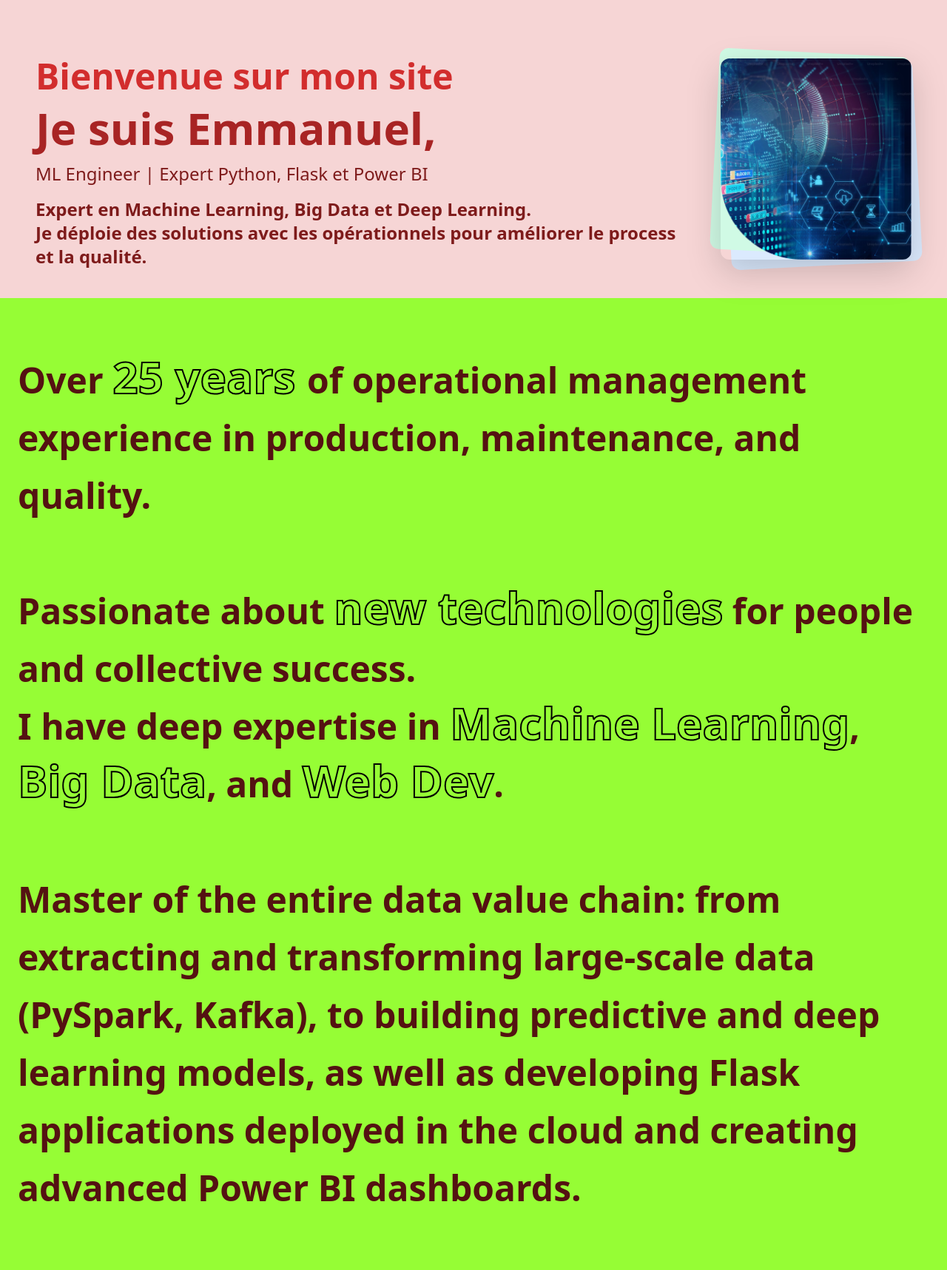
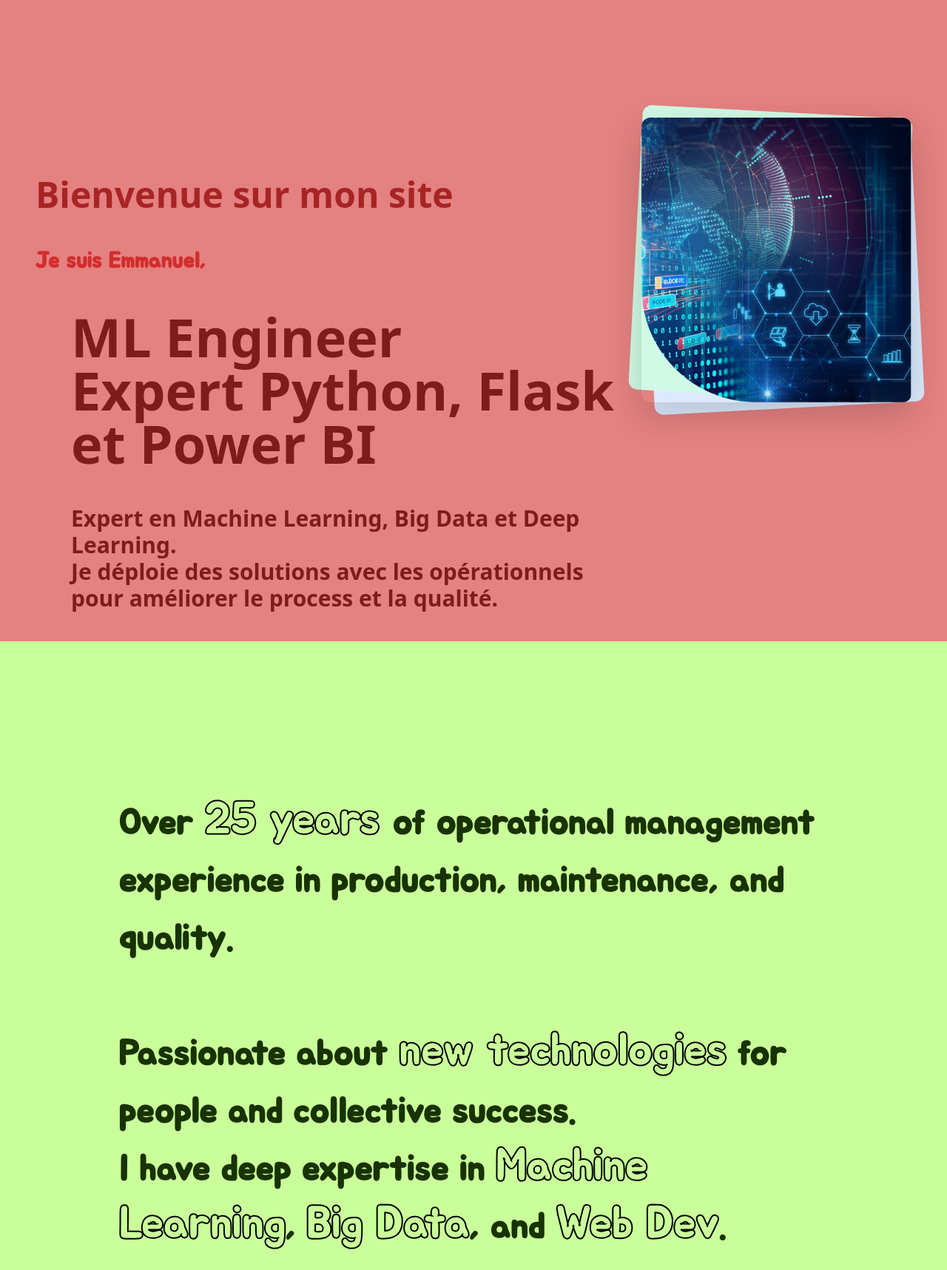
Before and after one commit to galilee57/flask_app, a Flask app: page / in a window 1280 px wide. Shown: the part 81-1798 px from the top of the page at 74% size. Run offline with Flask 3, Linux system fonts and the light colour scheme.

Commit message:
Skills page first dev

```diff
--- a/app/main/static/css/output.css
+++ b/app/main/static/css/output.css
@@ -1,9 +1,12 @@
 /*! tailwindcss v4.1.18 | MIT License | https://tailwindcss.com */
+@import url('https://fonts.googleapis.com/css2?family=Roboto:ital,wght@0,100..900;1,100..900&display=swap');
+@import url('https://fonts.googleapis.com/css2?family=Jua&display=swap');
 @layer properties;
 @layer theme, base, components, utilities;
 @layer theme {
   :root, :host {
-    --font-sans: "Roboto", system-ui, sans-serif;
+    --font-sans: ui-sans-serif, system-ui, sans-serif, "Apple Color Emoji",
+      "Segoe UI Emoji", "Segoe UI Symbol", "Noto Color Emoji";
     --font-mono: ui-monospace, SFMono-Regular, Menlo, Monaco, Consolas, "Liberation Mono",
       "Courier New", monospace;
     --color-emerald-100: oklch(95% 0.052 163.051);
@@ -16,22 +19,22 @@
     --color-gray-900: oklch(21% 0.034 264.665);
     --color-white: #fff;
     --spacing: 0.25rem;
-    --container-7xl: 80rem;
+    --text-sm: 0.875rem;
+    --text-sm--line-height: calc(1.25 / 0.875);
+    --text-lg: 1.125rem;
+    --text-lg--line-height: calc(1.75 / 1.125);
     --text-xl: 1.25rem;
     --text-xl--line-height: calc(1.75 / 1.25);
     --text-2xl: 1.5rem;
     --text-2xl--line-height: calc(2 / 1.5);
     --text-3xl: 1.875rem;
     --text-3xl--line-height: calc(2.25 / 1.875);
-    --text-4xl: 2.25rem;
-    --text-4xl--line-height: calc(2.5 / 2.25);
     --text-5xl: 3rem;
     --text-5xl--line-height: 1;
     --text-6xl: 3.75rem;
     --text-6xl--line-height: 1;
     --text-7xl: 4.5rem;
     --text-7xl--line-height: 1;
-    --font-weight-light: 300;
     --font-weight-bold: 700;
     --leading-relaxed: 1.625;
     --radius-lg: 0.5rem;
@@ -41,14 +44,21 @@
     --default-transition-timing-function: cubic-bezier(0.4, 0, 0.2, 1);
     --default-font-family: var(--font-sans);
     --default-mono-font-family: var(--font-mono);
+    --font-roboto: "Roboto", system-ui, sans-serif;
+    --font-jua: "Jua", system-ui, sans-serif;
     --color-primary-50: #fbeaea;
     --color-primary-100: #f6d5d5;
     --color-primary-300: #e48181;
+    --color-primary-400: #db5757;
     --color-primary-500: #d22d2d;
     --color-primary-600: #a82424;
     --color-primary-700: #7e1b1b;
     --color-primary-800: #541212;
-    --color-secondary-400: #96fd35;
+    --color-secondary-200: #cafe9a;
+    --color-secondary-900: #193201;
+    --spacing-1\/6-screen: 16.6667vw;
+    --spacing-1\/4-screen: 25vw;
+    --spacing-1\/8-screen: 12.5vw;
   }
 }
 @layer base {
@@ -245,17 +255,11 @@
   .col-auto {
     grid-column: auto;
   }
-  .col-span-3 {
-    grid-column: span 3 / span 3;
+  .col-span-4 {
+    grid-column: span 4 / span 4;
   }
-  .col-span-9 {
-    grid-column: span 9 / span 9;
-  }
-  .col-span-12 {
-    grid-column: span 12 / span 12;
-  }
-  .col-start-1 {
-    grid-column-start: 1;
+  .col-span-8 {
+    grid-column: span 8 / span 8;
   }
   .container {
     width: 100%;
@@ -305,14 +330,26 @@
   .mt-10 {
     margin-top: calc(var(--spacing) * 10);
   }
+  .mt-12 {
+    margin-top: calc(var(--spacing) * 12);
+  }
   .mt-20 {
     margin-top: calc(var(--spacing) * 20);
+  }
+  .mt-40 {
+    margin-top: calc(var(--spacing) * 40);
   }
   .mt-auto {
     margin-top: auto;
   }
-  .mr-4 {
-    margin-right: calc(var(--spacing) * 4);
+  .mr-1\/4-screen {
+    margin-right: var(--spacing-1\/4-screen);
+  }
+  .mr-1\/6-screen {
+    margin-right: var(--spacing-1\/6-screen);
+  }
+  .mr-1\/8-screen {
+    margin-right: var(--spacing-1\/8-screen);
   }
   .mr-10 {
     margin-right: calc(var(--spacing) * 10);
@@ -332,11 +369,38 @@
   .mb-4 {
     margin-bottom: calc(var(--spacing) * 4);
   }
+  .mb-5 {
+    margin-bottom: calc(var(--spacing) * 5);
+  }
+  .mb-8 {
+    margin-bottom: calc(var(--spacing) * 8);
+  }
+  .mb-10 {
+    margin-bottom: calc(var(--spacing) * 10);
+  }
+  .mb-20 {
+    margin-bottom: calc(var(--spacing) * 20);
+  }
+  .mb-30 {
+    margin-bottom: calc(var(--spacing) * 30);
+  }
   .ml-1 {
     margin-left: calc(var(--spacing) * 1);
   }
+  .ml-1\/4-screen {
+    margin-left: var(--spacing-1\/4-screen);
+  }
+  .ml-1\/6-screen {
+    margin-left: var(--spacing-1\/6-screen);
+  }
+  .ml-1\/8-screen {
+    margin-left: var(--spacing-1\/8-screen);
+  }
   .ml-10 {
     margin-left: calc(var(--spacing) * 10);
+  }
+  .ml-12 {
+    margin-left: calc(var(--spacing) * 12);
   }
   .block {
     display: block;
@@ -368,6 +432,18 @@
   .h-100 {
     height: calc(var(--spacing) * 100);
   }
+  .h-\[calc\(100vh-20px\)\] {
+    height: calc(100vh - 20px);
+  }
+  .h-\[calc\(100vh-30px\)\] {
+    height: calc(100vh - 30px);
+  }
+  .h-svh {
+    height: 100svh;
+  }
+  .min-h-\[calc\(100vh-30px\)\] {
+    min-height: calc(100vh - 30px);
+  }
   .w-8 {
     width: calc(var(--spacing) * 8);
   }
@@ -504,8 +577,11 @@
   .bg-primary-300 {
     background-color: var(--color-primary-300);
   }
-  .bg-secondary-400 {
-    background-color: var(--color-secondary-400);
+  .bg-primary-400 {
+    background-color: var(--color-primary-400);
+  }
+  .bg-secondary-200 {
+    background-color: var(--color-secondary-200);
   }
   .bg-transparent {
     background-color: transparent;
@@ -522,17 +598,23 @@
   .p-1 {
     padding: calc(var(--spacing) * 1);
   }
+  .p-1\/8-screen {
+    padding: var(--spacing-1\/8-screen);
+  }
   .p-2 {
     padding: calc(var(--spacing) * 2);
   }
-  .p-4 {
-    padding: calc(var(--spacing) * 4);
+  .p-8 {
+    padding: calc(var(--spacing) * 8);
+  }
+  .px-1\/6-screen {
+    padding-inline: var(--spacing-1\/6-screen);
   }
   .px-4 {
     padding-inline: calc(var(--spacing) * 4);
   }
-  .px-6 {
-    padding-inline: calc(var(--spacing) * 6);
+  .px-12 {
+    padding-inline: calc(var(--spacing) * 12);
   }
   .py-2 {
     padding-block: calc(var(--spacing) * 2);
@@ -561,9 +643,19 @@
   .align-middle {
     vertical-align: middle;
   }
+  .font-jua {
+    font-family: var(--font-jua);
+  }
+  .font-roboto {
+    font-family: var(--font-roboto);
+  }
   .text-2xl {
     font-size: var(--text-2xl);
     line-height: var(--tw-leading, var(--text-2xl--line-height));
+  }
+  .text-3xl {
+    font-size: var(--text-3xl);
+    line-height: var(--tw-leading, var(--text-3xl--line-height));
   }
   .text-5xl {
     font-size: var(--text-5xl);
@@ -610,6 +706,9 @@
   }
   .text-primary-800 {
     color: var(--color-primary-800);
+  }
+  .text-secondary-900 {
+    color: var(--color-secondary-900);
   }
   .shadow {
     --tw-shadow: 0 1px 3px 0 var(--tw-shadow-color, rgb(0 0 0 / 0.1)), 0 1px 2px -1px var(--tw-shadow-color, rgb(0 0 0 / 0.1));
@@ -688,7 +793,6 @@
     }
   }
 }
-@import url('https://fonts.googleapis.com/css2?family=Roboto:ital,wght@0,100..900;1,100..900&display=swap');
 @layer utilities {
   .text-outline {
     color: transparent;
--- a/app/main/templates/base.html
+++ b/app/main/templates/base.html
@@ -12,7 +12,7 @@
   <link rel="stylesheet" href="{{ url_for('static', filename='css/output.css') }}">
   {% block css %}{% endblock %}
 </head>
-<body class="bg-white">
+<body class="bg-white font-roboto">
 
 <!-- NAVBAR -->
 <nav class="fixed inset-x-0 top-0 z-50 border-b border-gray-200 bg-white/90 backdrop-blur">
--- a/app/main/templates/index.html
+++ b/app/main/templates/index.html
@@ -8,25 +8,25 @@
     <meta charset="utf-8" />
   </head>
   <body>
-    <div class="bg-primary-100">
-      <div class="grid grid-cols-12 gap-6 mx-2 mt-20 items-start">
+    <div class="bg-primary-300">
+      <div class="grid grid-cols-12 gap-6 mx-2 mt-20 items-start min-h-[calc(100vh-30px)]">
 
         <!-- TEXTE GAUCHE -->
-        <div class="col-span-9 space-y-4 mt-20 ml-10">
+        <div class="col-span-8 space-y-4 mt-20 ml-10">
 
-          <div class="text-5xl text-primary-500 font-bold">
+          <div class="text-5xl text-primary-600 font-bold mt-40">
             {{ t({"fr": "Bienvenue sur mon site", "en": "Welcome to my site"}) | safe }}
           </div>
 
-          <div class="text-6xl font-bold text-primary-600">
+          <div class="text-3xl font-jua font-bold text-primary-500 mt-12">
             {{ t({"fr": "Je suis Emmanuel,", "en": "I’m Emmanuel,"}) }}
           </div>
 
-          <div class="text-2xl text-primary-700">
-            ML Engineer | Expert Python, Flask {{ t({"fr":"et", "en":"and"}) }} Power BI
+          <div class="text-7xl text-primary-700 font-bold ml-12 mt-12">
+            ML Engineer <br />Expert Python, Flask {{ t({"fr":"et", "en":"and"}) }} Power BI
           </div>
 
-          <div class="text-2xl font-bold text-primary-700 pr-8">
+          <div class="text-3xl font-bold text-primary-700 pr-8 ml-12 mt-12">
             {{ t({
               "fr": "Expert en Machine Learning, Big Data et Deep Learning.<br />
                     Je déploie des solutions avec les opérationnels
@@ -39,7 +39,7 @@
       </div>
 
       <!-- IMAGE DROITE -->
-      <div class="col-span-3 mt-20 mr-10 relative">
+      <div class="col-span-4 mt-40 mr-10 relative">
 
         <div class="absolute inset-0 bg-blue-100 rounded-xl transform -rotate-3 translate-x-2 translate-y-2"></div>
           <div class="absolute inset-0 bg-emerald-100 rounded-xl transform rotate-3 -translate-x-2 -translate-y-2"></div>
@@ -52,16 +52,16 @@
         </div>
       </div>
 
-      <div class="bg-secondary-400 p-4 mt-10">
-        <div class="col-start-1 col-span-12 text-5xl font-bold text-primary-800 leading-relaxed mt-5">
+      <div class="bg-secondary-200 p-1/8-screen mt-10">
+        <div class="text-5xl font-jua font-bold text-secondary-900 leading-relaxed mt-5">
           Over <span class="text-outline text-6xl">25 years </span>of operational management experience in production, maintenance, and quality.<br /><br />
           Passionate about <span class="text-outline text-6xl">new technologies</span> for people and collective success.<br />
           I have deep expertise in <span class="text-outline text-6xl">Machine Learning</span>, <span class="text-outline text-6xl">Big Data</span>, and <span class="text-outline text-6xl">Web Dev</span>.<br /><br />
 
-          Master of the entire data value chain: from extracting and transforming large-scale data (PySpark, Kafka), to building predictive and deep learning models,
+          Master of the entire data value chain ... from extracting and transforming large-scale data, to building predictive and deep learning models,
           as well as developing Flask applications deployed in the cloud and creating advanced Power BI dashboards.<br /><br />
 
-          My approach combines scientific rigor, <span class="text-outline text-6xl">strong technical expertise</span>, and hands-on operational insight.<br />
+          My approach combines scientific rigor, <span class="text-outline text-6xl">strong technical expertise</span>, and hands-on operational insight.<br /><br />
           I design solutions that turn data into actionable insights for <span class="text-outline text-6xl">optimizing industrial processes</span> and detecting defects.
         </div>
       </div>
```
Also changed, not shown: other parts of app/main/static/css/output.css (+40 -12 lines), app/main/content/docs/intro/deep_learning.en.md (added, +11 -0 lines), app/main/content/docs/intro/deep_learning.fr.md (added, +11 -0 lines), app/main/content/docs/intro/web_dev.en.md (added, +11 -0 lines), app/main/content/docs/intro/web_dev.fr.md (added, +11 -0 lines), app/main/templates/experiences_menu.html (+22 -13 lines), app/main/templates/exploration.html (+11 -8 lines), input.css (+13 -3 lines).
